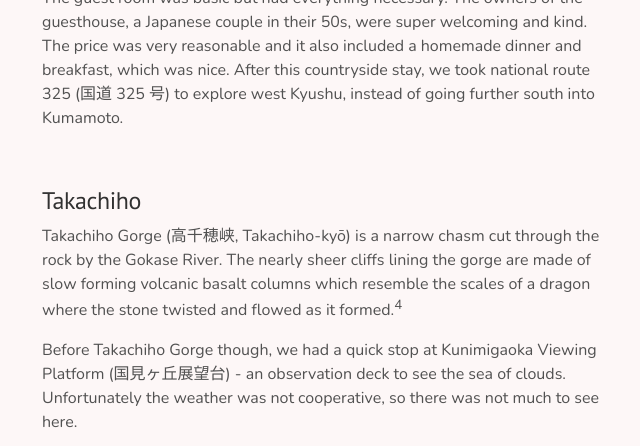
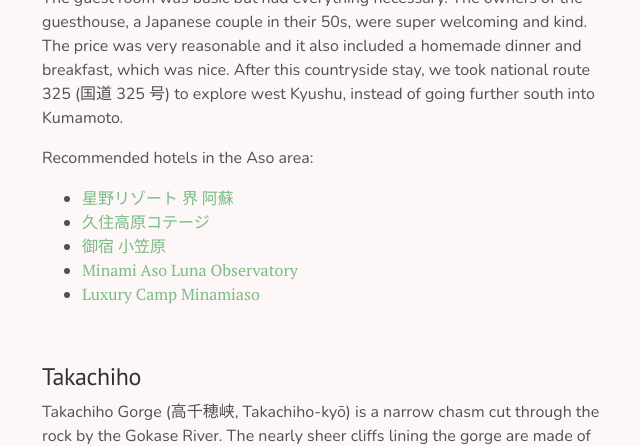
Before and after one commit to maxim-xu/maxim-xu.github.com, a Jekyll site: the page built from _posts/2020-02-20-kyushu-trip.md, in a window 1280 px wide and 900 px high, scrolled down 23914 px, cut to the strip 113-559 px from the top of the window. Shown: the whole strip, without its empty margins (310-950 px from the left). Built offline with Jekyll 4.4.1, drawn with Linux system fonts in a browser that asks for light colours; a script that is not in the unit is left out; some of the changed text lies outside the part shown.

Commit message:
post updates

```diff
--- a/_posts/2020-02-20-kyushu-trip.md
+++ b/_posts/2020-02-20-kyushu-trip.md
@@ -388,6 +388,14 @@ There are many choices of lodging in the area. After a luxury night in Kurokawa
 
 The guest room was basic but had everything necessary. The owners of the guesthouse, a Japanese couple in their 50s, were super welcoming and kind. The price was very reasonable and it also included a homemade dinner and breakfast, which was nice. After this countryside stay, we took national route 325 (国道 325 号) to explore west Kyushu, instead of going further south into Kumamoto.
 
+Recommended hotels in the Aso area:
+
+- [星野リゾート 界 阿蘇](https://kai-ryokan.jp/aso/)
+- [久住高原コテージ](https://www.kujukogen.com/)
+- [御宿 小笠原](https://onyado-ogasawara.com/)
+- [Minami Aso Luna Observatory](https://www.via.co.jp/en/)
+- [Luxury Camp Minamiaso](https://asoglamping.wixsite.com/mysite)
+
 <br>
 
 <!-- </details> -->
@@ -469,6 +477,11 @@ After a relaxing walk in Amano Yasukawara, we started the engine to drive onto N
     <figcaption>Heading to Hyuga</figcaption>
 </figure>
 
+Recommended hotels in the Takachiho area:
+
+- [神仙](http://www.takachiho-shinsen.co.jp/)
+- [神隠れ](http://kamigakure.jp/)
+
 <br>
 <br>
 
```
